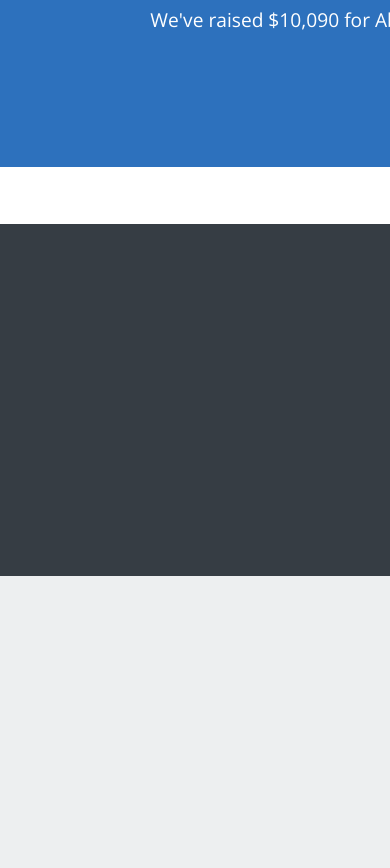
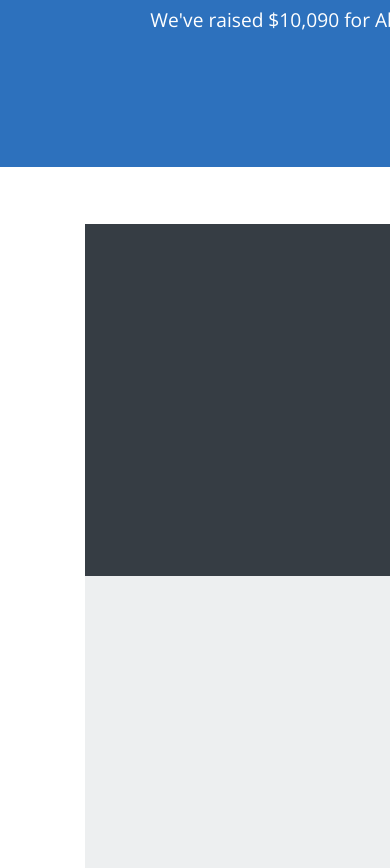
Before and after one commit to HisModusness/MineThon, a plain HTML site: page index.html in a window 390 px wide. Shown: the part 232-1100 px from the top of the page. Drawn offline with nearby package versions, Linux system fonts and the light colour scheme.

Commit message:
Centered all the time now, probably, hopefully

```diff
--- a/index.html
+++ b/index.html
@@ -33,9 +33,10 @@
 
 			<div id="stream-container" class="outwrap">
 				<div id="stream">
-					<div id="stream-video" class="left"></div>
-					<div id="stream-chat" class="left"></div>
-					<div style="clear: both;"></div>
+
+					<div id="stream-video"></div>
+					<div id="stream-chat"></div>
+
 				</div>
 			</div>
 			<!-- Needed to push the footer to the bottom of the window -->
--- a/styles/main.css
+++ b/styles/main.css
@@ -125,33 +125,57 @@ html, body {
 	background-color: white;
 }
 
+@media screen and (min-width: 960px) {
 	#stream {
 		height: 352px;
 		padding-top: 57px;
 		padding-bottom: 57px;
 		max-width: 1024px;
 		min-width: 640px;
-	margin-left: auto;
-	margin-right: auto;
 		display: table;
+		margin: 0 auto;
 	}
 
 	#stream-video {
 		background-color: #363d44;
 		width: 470px;
 		height: 352px;
-	margin-left: auto;
-	margin-right: auto;
+		position: relative;
+		float: left;
 	}
 
 	#stream-chat {
 		background-color: #edeff0;
 		width: 470px;
 		height: 352px;
-	margin-left: auto;
-	margin-right: auto;
+		position: relative;
+		float: left;
+	}
 }
 
+@media screen and (max-width: 959px) {
+	#stream {
+		height: 352px;
+		padding-top: 57px;
+		padding-bottom: 57px;
+		max-width: 1024px;
+		display: table;
+		margin: 0 auto;
+	}
+
+	#stream-video {
+		background-color: #363d44;
+		width: 470px;
+		height: 352px;
+	}
+
+	#stream-chat {
+		background-color: #edeff0;
+		width: 470px;
+		height: 352px;
+	}
+
+}
 
 /* FOOTER ITEMS */
 #footer, .push {
```
Lines whose indentation alone changed are shown as unchanged.
